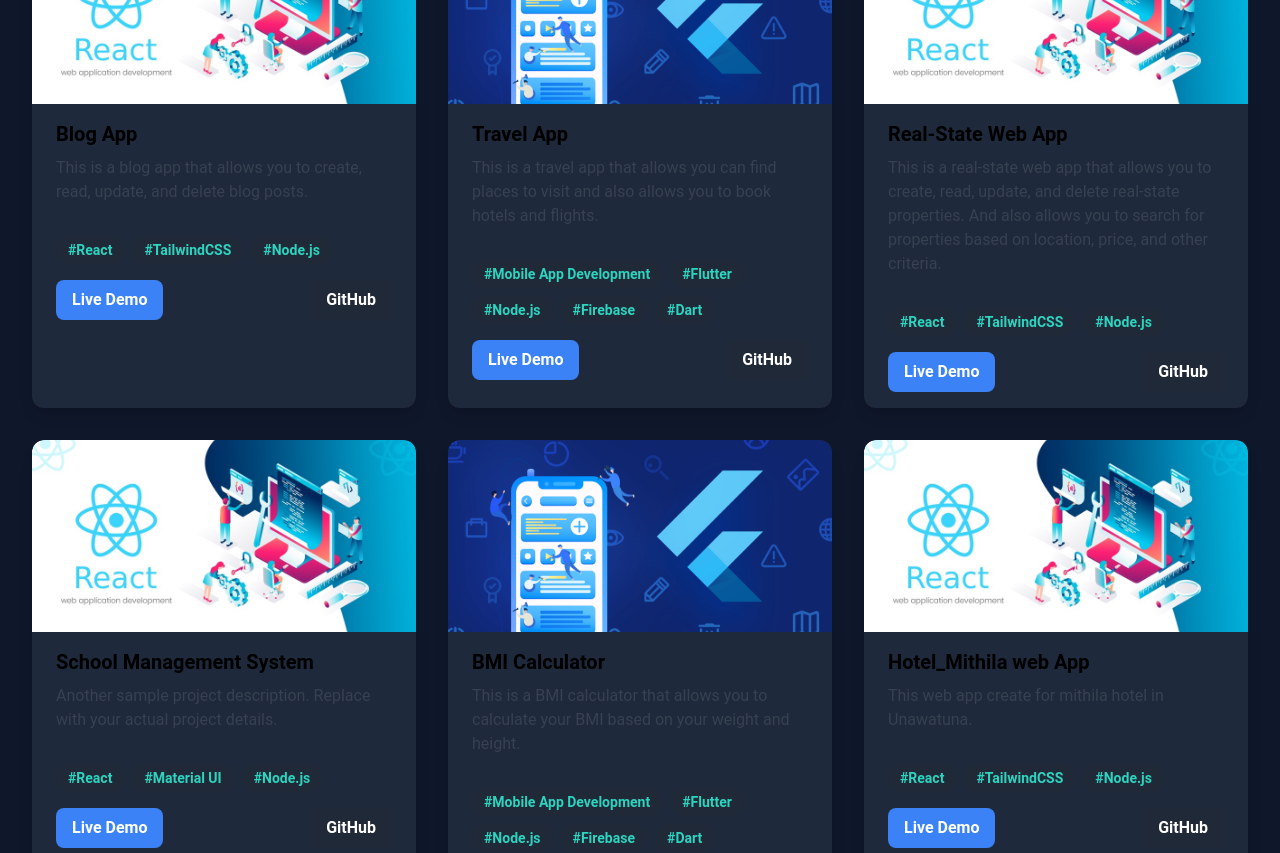
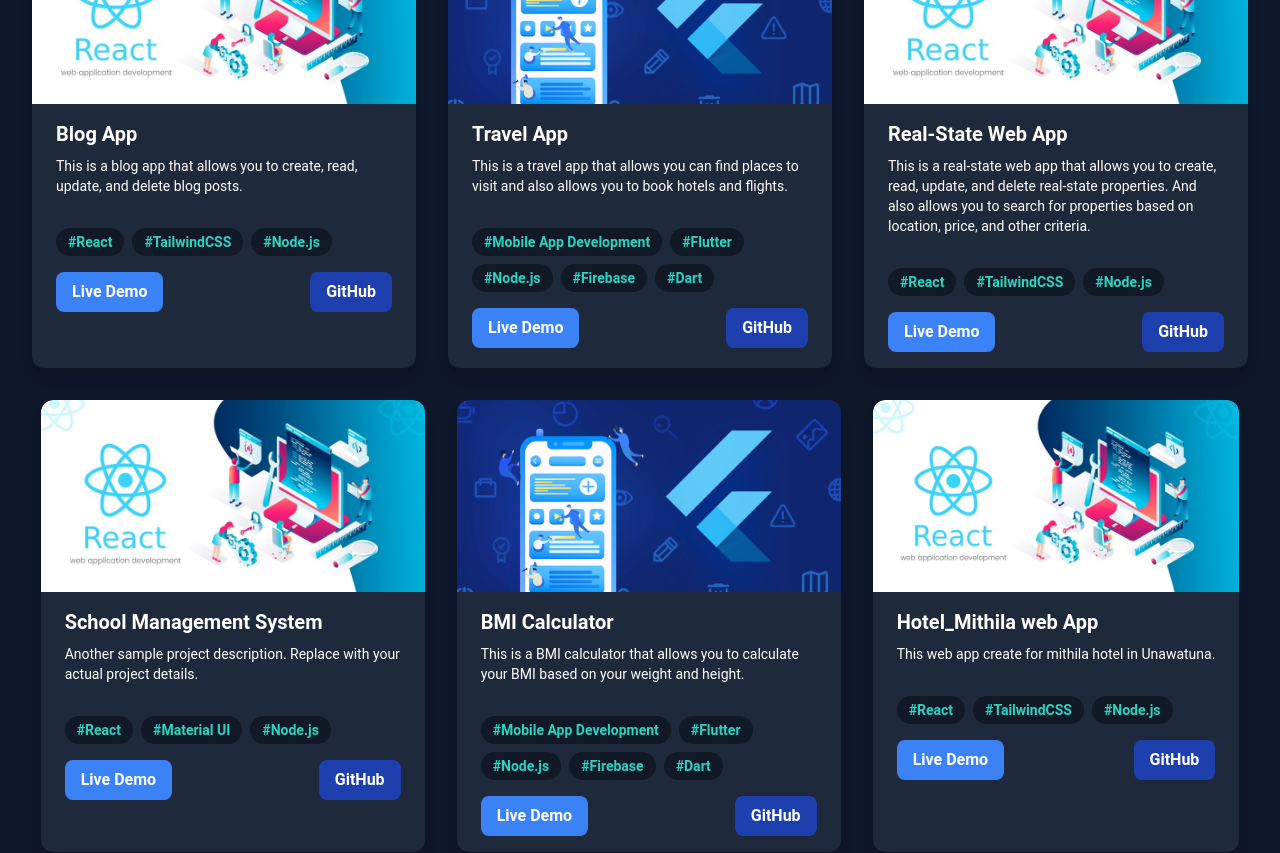
Before and after one commit to ILakshitha/ishan_Lakshitha, a React (Vite) app in the folder Frontend/: page / in a window 1280 px wide. Shown: the part 2720-3573 px from the top of the page. Built offline with nearby package versions, Linux system fonts and the light colour scheme.

Commit message:
Change project card views

```diff
--- a/Frontend/src/components/ProjectCard.jsx
+++ b/Frontend/src/components/ProjectCard.jsx
@@ -5,14 +5,14 @@ const ProjectCard = ({ title, description, technologies, imageUrl, projectUrl, g
     <div className="bg-slate-800 max-w-sm rounded-xl overflow-hidden shadow-lg m-4 transition-transform duration-300 hover:scale-105">
       <img className="w-full h-48 object-cover rounded-t-xl" src={imageUrl} alt={title} />
       <div className="px-6 py-4">
-        <div className="font-bold text-xl mb-2">{title}</div>
-        <p className="text-gray-700 text-base">
+        <div className="text-white font-bold text-xl mb-2">{title}</div>
+        <p className="text-white text-sm">
           {description}
         </p>
       </div>
       <div className="px-6 pt-4 pb-2">
         {technologies.map((tech, index) => (
-          <span key={index} className="inline-block bg-gray-800 rounded-full px-3 py-1 text-sm font-semibold text-teal-400 mr-2 mb-2">
+          <span key={index} className="inline-block bg-gray-900 rounded-full px-3 py-1 text-sm font-semibold text-teal-400 mr-2 mb-2">
             #{tech}
           </span>
         ))}
@@ -23,7 +23,7 @@ const ProjectCard = ({ title, description, technologies, imageUrl, projectUrl, g
           Live Demo
         </a>
         <a href={githubUrl} target="_blank" rel="noopener noreferrer"
-           className="bg-gray-800 hover:bg-gray-900 text-white font-bold py-2 px-4 rounded-lg">
+           className="bg-blue-800 hover:bg-gray-900 text-white font-bold py-2 px-4 rounded-lg">
           GitHub
         </a>
       </div>
```
